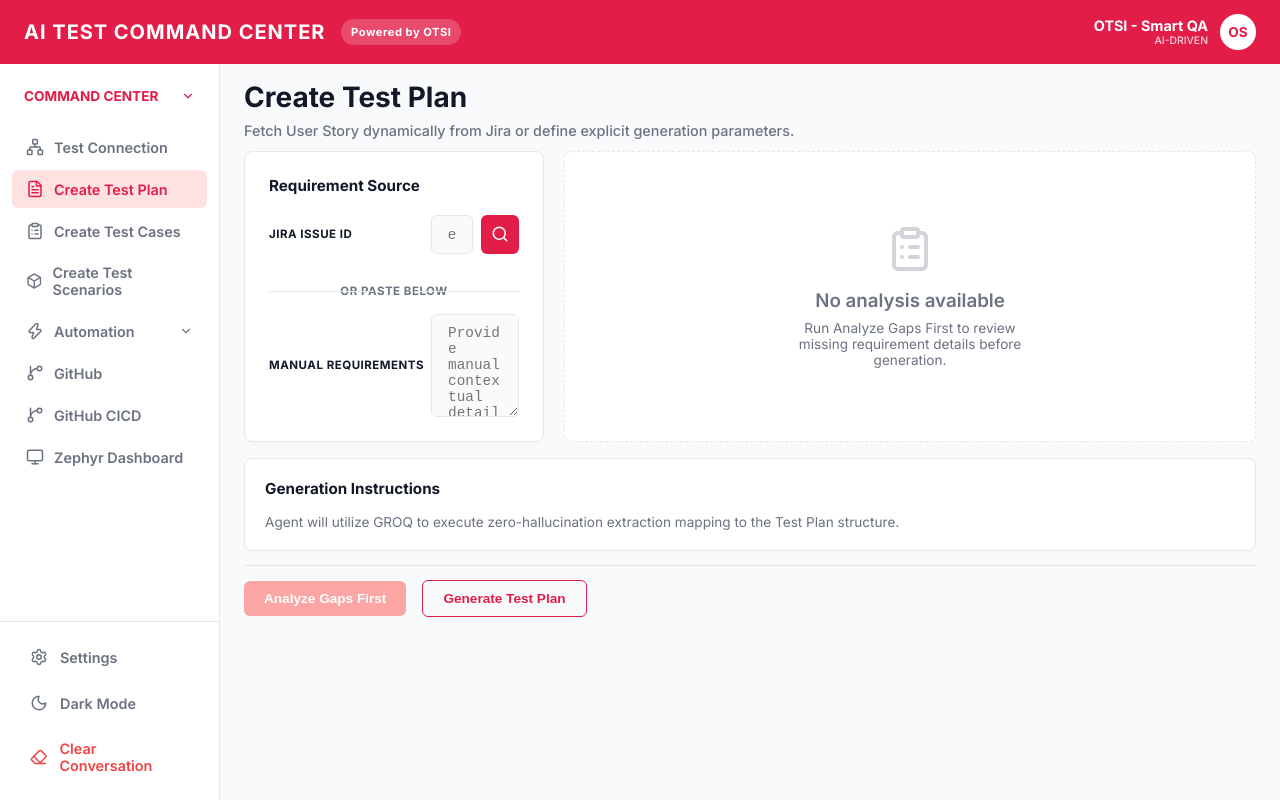
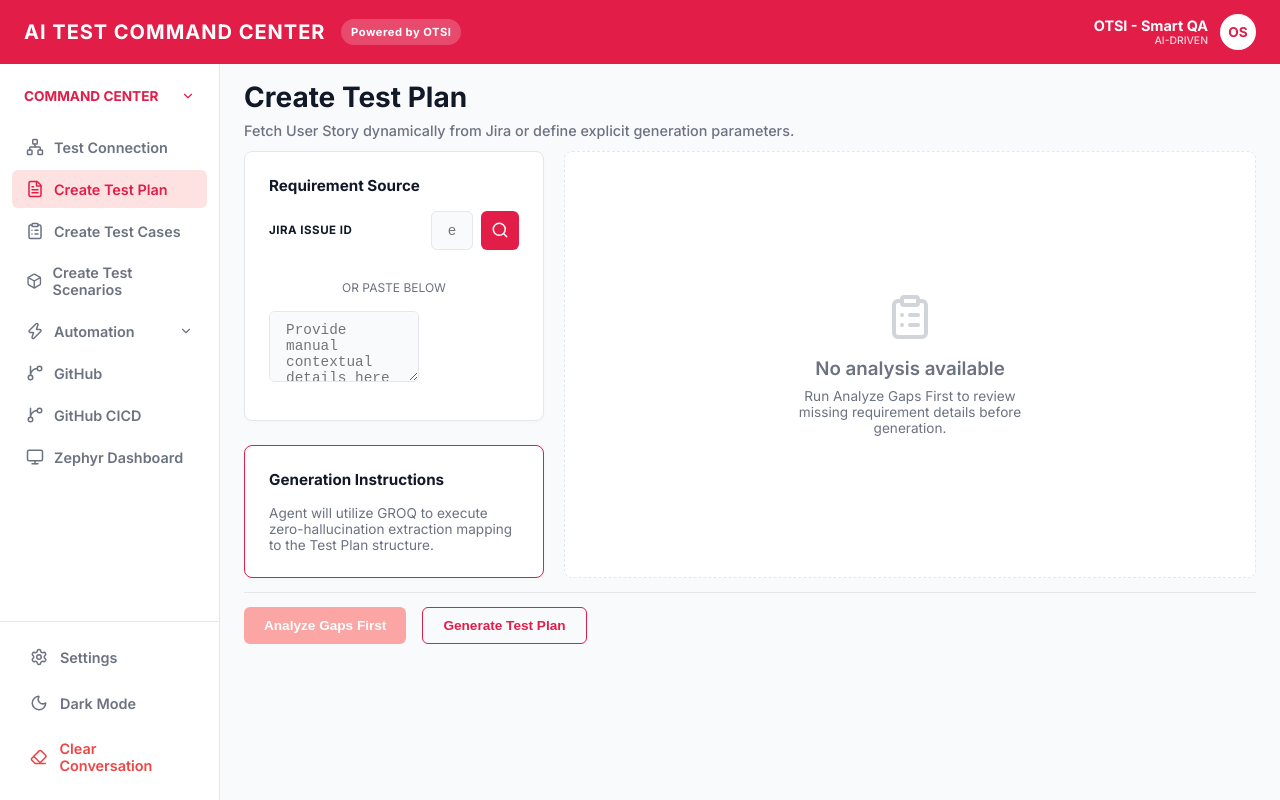
Before and after one commit to sreesreekanth1-gif/AiTestingCommander, a React (Vite) app in the folder frontend/: page / in a window 1280 px wide. Both pictures are taken after a click on the element "Create Test Plan". Built offline with nearby package versions, Linux system fonts and the light colour scheme.

Commit message:
Revert "Align gap analysis badge with action buttons on same row"
This reverts commit d9c1d1cda13f2d9bc0a700bd0e79e782727e177b.

```diff
--- a/frontend/src/App.tsx
+++ b/frontend/src/App.tsx
@@ -1842,9 +1842,10 @@ const App: React.FC = () => {
       <p className="page-subtitle">Fetch User Story dynamically from {formData.selectedTool} or define explicit generation parameters.</p>
 
       <div className="twin-col">
-        {/* Left — Requirement Source */}
+        {/* Left Side -> Controls */}
+        <div className="left-controls" style={{ display: 'flex', flexDirection: 'column', gap: '1.5rem' }}>
           <div className="card" style={{ padding: '1.5rem' }}>
-          <div className="card-header" style={{ margin: '0 0 1.25rem 0' }}>
+            <div className="card-header" style={{ margin: '0 0 1rem 0' }}>
               <div className="card-title" style={{ fontSize: '0.95rem' }}>Requirement Source</div>
             </div>
 
@@ -1863,17 +1864,24 @@ const App: React.FC = () => {
                 </button>
               </div>
             </div>
-
-          <div className="tc-or-divider">OR PASTE BELOW</div>
-
-          <div className="form-group" style={{ marginBottom: 0 }}>
-            <label>Manual Requirements</label>
-            <textarea className="form-control" rows={5} placeholder="Provide manual contextual details here for the LLM payload..." />
-          </div>
-        </div>
-
-        {/* Right — Requirement Preview / Gap Analysis */}
-        <div className="preview-pane" style={(tpGapAnalysis || issueDetails) ? { alignItems: 'stretch', justifyContent: 'flex-start', textAlign: 'left', padding: '1.25rem', overflowY: 'auto' } : {}}>
+            <div style={{ textAlign: 'center', fontSize: '0.75rem', color: 'var(--text-muted)', margin: '1rem 0' }}>OR PASTE BELOW</div>
+            <div className="form-group">
+              <textarea className="form-control" rows={3} placeholder="Provide manual contextual details here for the LLM payload..." />
+            </div>
+          </div>
+
+          <div className="card" style={{ padding: '1.5rem', borderColor: 'var(--primary)' }}>
+            <div className="card-header" style={{ margin: '0 0 1rem 0' }}>
+              <div className="card-title" style={{ fontSize: '0.95rem' }}>Generation Instructions</div>
+            </div>
+            <p style={{ fontSize: '0.85rem', color: 'var(--text-muted)' }}>
+              Agent will utilize {formData.llmProvider} to execute zero-hallucination extraction mapping to the Test Plan structure.
+            </p>
+          </div>
+        </div>
+
+        {/* Right Side -> Preview Pane (Gap Analysis / Issue Details) */}
+        <div className="preview-pane" style={(tpGapAnalysis || issueDetails) ? { alignItems: 'stretch', justifyContent: 'flex-start', textAlign: 'left', padding: '1.25rem', maxHeight: '500px', overflowY: 'auto' } : {}}>
           {tpGapAnalysis ? (
             <GapAnalysisPreview analysis={tpGapAnalysis} />
           ) : issueDetails ? (
@@ -1886,15 +1894,6 @@ const App: React.FC = () => {
             </>
           )}
         </div>
-      </div>
-
-      <div className="card" style={{ padding: '1.25rem', marginTop: '1rem' }}>
-        <div className="card-header" style={{ margin: '0 0 1rem 0' }}>
-          <div className="card-title" style={{ fontSize: '0.95rem' }}>Generation Instructions</div>
-        </div>
-        <p style={{ fontSize: '0.85rem', color: 'var(--text-muted)' }}>
-          Agent will utilize {formData.llmProvider} to execute zero-hallucination extraction mapping to the Test Plan structure.
-        </p>
       </div>
 
       {currentView === 'review' && tcResults && (
@@ -1940,7 +1939,7 @@ const App: React.FC = () => {
         </div>
       )}
 
-      {tpStatus && (tpDocPath || tpStatus.startsWith('Error:')) ? (
+      {tpStatus ? (
         <div style={{
           marginTop: '1rem',
           marginBottom: 0,
@@ -2000,7 +1999,7 @@ const App: React.FC = () => {
               </a>
             </div>
           ) : (
-            // Error state
+            // Progress state: show step indicator
             <div className={getStatusClass(tpStatus)} style={{
               display: 'flex',
               alignItems: 'center',
@@ -2015,20 +2014,7 @@ const App: React.FC = () => {
         </div>
       ) : null}
 
-      <div className="actions-row" style={{ borderTop: '1px solid var(--border-color)', paddingTop: '0.875rem', marginTop: '0.875rem', justifyContent: 'flex-start', alignItems: 'center' }}>
-        {tpStatus && !tpDocPath && !tpStatus.startsWith('Error:') && (
-          <div className={getStatusClass(tpStatus)} style={{
-            display: 'flex',
-            alignItems: 'center',
-            gap: '0.75rem',
-            padding: '0.5rem 0.875rem',
-            borderRadius: '8px',
-            marginRight: '1rem',
-          }}>
-            {renderStatusIcon(tpStatus)}
-            <span style={{ fontWeight: 500 }}>{tpStatus}</span>
-          </div>
-        )}
+      <div className="actions-row" style={{ borderTop: '1px solid var(--border-color)', paddingTop: '0.875rem', marginTop: '0.875rem', justifyContent: 'flex-start' }}>
         <button className="btn btn-salmon" disabled={tpGapRunning} onClick={async () => {
           setTpGapAnalysis(null);
           setTpDocPath('');
@@ -2534,7 +2520,7 @@ const App: React.FC = () => {
       )}
 
       {/* Status bar */}
-      {tcStatus && (tcDocPath || tcStatus.startsWith('Error:')) ? (
+      {tcStatus ? (
         <div style={{
           marginTop: '1rem',
           marginBottom: 0,
@@ -2613,8 +2599,8 @@ const App: React.FC = () => {
                 </div>
               );
             })()
-          ) : (
-            // Error state
+          ) : tcStatus.startsWith('Error:') ? (
+            // Pre-generation error: show prominently in red
             <div style={{
               display: 'flex',
               alignItems: 'flex-start',
@@ -2629,6 +2615,18 @@ const App: React.FC = () => {
             }}>
               <AlertTriangle size={18} style={{ flexShrink: 0, marginTop: '1px' }} />
               <span>{tcStatus}</span>
+            </div>
+          ) : (
+            // Progress / neutral state
+            <div className={tcStatusClass(tcStatus)} style={{
+              display: 'flex',
+              alignItems: 'center',
+              gap: '0.75rem',
+              padding: '1rem',
+              borderRadius: '8px',
+            }}>
+              {tcStatusIcon(tcStatus)}
+              <span style={{ fontWeight: 500 }}>{tcStatus}</span>
             </div>
           )}
         </div>
@@ -2657,28 +2655,7 @@ const App: React.FC = () => {
 
 
       {/* Actions */}
-      <div className="actions-row" style={{
-        ...(!tcStatus || tcDocPath || tcStatus.startsWith('Error:') ? {
-          borderTop: '1px solid var(--border-color)',
-          paddingTop: '0.875rem',
-          marginTop: '0.875rem',
-        } : {}),
-        justifyContent: 'flex-start',
-        alignItems: 'center'
-      }}>
-        {tcStatus && !tcDocPath && !tcStatus.startsWith('Error:') && (
-          <div className={tcStatusClass(tcStatus)} style={{
-            display: 'flex',
-            alignItems: 'center',
-            gap: '0.75rem',
-            padding: '0.5rem 0.875rem',
-            borderRadius: '8px',
-            marginRight: '1rem',
-          }}>
-            {tcStatusIcon(tcStatus)}
-            <span style={{ fontWeight: 500 }}>{tcStatus}</span>
-          </div>
-        )}
+      <div className="actions-row" style={{ borderTop: '1px solid var(--border-color)', paddingTop: '0.875rem', marginTop: '0.875rem', justifyContent: 'flex-start' }}>
         <button className="btn btn-salmon" disabled={tcGapRunning} onClick={() => {
           setTcDocPath('');
           setTcResults(null);
```
Lines whose indentation alone changed are shown as unchanged.
